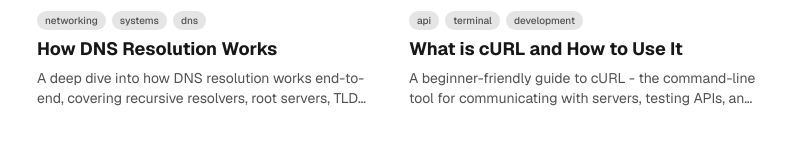
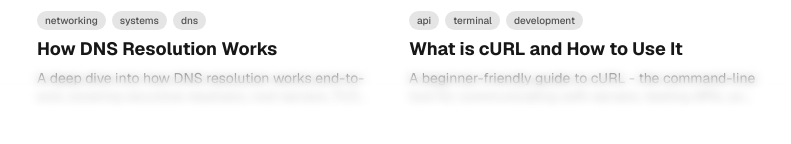
Before and after one commit to kaihere14/next_portfolio, a Next.js app: page /blogs in a window 1280 px wide. Shown: the part 688-832 px from the top of the page, without its empty margins (243-1034 px from the left). Built offline with nearby package versions, Linux system fonts and the light colour scheme; no server answers.

Commit message:
refactor: Relocate FooterBlur component to `components/Footer`, add dark mode styles, and globally render it in `layout.tsx`.

```diff
--- a/app/layout.tsx
+++ b/app/layout.tsx
@@ -1,11 +1,11 @@
 import type { Metadata } from "next";
 import { Geist, Geist_Mono } from "next/font/google";
 
+import FooterBlur from "@/components/Footer/FooterBlur";
 import NavBar from "@/components/Navbar/NavBar";
 import { ThemeProvider } from "@/hooks/ThemeProvider";
 
 import "./globals.css";
-
 
 const geistSans = Geist({
   variable: "--font-geist-sans",
@@ -53,6 +53,7 @@
         <ThemeProvider>
           <NavBar />
           {children}
+          <FooterBlur />
         </ThemeProvider>
       </body>
     </html>
--- a/app/page.tsx
+++ b/app/page.tsx
@@ -4,10 +4,10 @@
 import Achievments from "@/components/Achievments/Achievments";
 import Experience from "@/components/Experience/Experience";
 import Footer from "@/components/Footer/Footer";
+import FooterBlur from "@/components/Footer/FooterBlur";
 import GitHub from "@/components/GitHub/GitHub";
 import Hero from "@/components/HeroSection/Hero";
 import Projects from "@/components/Projects/Projects";
-import FooterBlur from "@/components/Navbar/FooterBlur";
 
 const baseUrl = process.env.NEXT_PUBLIC_SITE_URL || "https://armandev.space"; // Replace with your actual domain
 
@@ -69,7 +69,6 @@
       <GitHub />
       <Achievments />
       <Footer />
-      <FooterBlur/>
     </div>
   );
 };
--- /dev/null
+++ b/components/Footer/FooterBlur.tsx
@@ -0,0 +1,10 @@
+const FooterBlur = () => {
+  return (
+    <div
+      className="from-background pointer-events-none fixed inset-x-0 bottom-0 z-10 h-[50px] bg-gradient-to-t to-transparent [mask-image:linear-gradient(to_top,black_50%,transparent)] opacity-100 backdrop-blur-[5px] select-none [-webkit-mask-image:linear-gradient(to_top,black_50%,transparent)] dark:[mask-image:linear-gradient(to_top,black_50%,transparent)] dark:[-webkit-mask-image:linear-gradient(to_top,black_50%,transparent)]"
+      style={{ userSelect: "none" }}
+    />
+  );
+};
+
+export default FooterBlur;
--- a/components/Navbar/FooterBlur.tsx
+++ /dev/null
@@ -1,11 +0,0 @@
-
-
-const FooterBlur = () => {
-  return (
-   <div className="hidden md:block sticky bottom-0 h-10 w-screen left-0 right-0 bg-cover z-101 ">
-    <div className="absolute inset-0 bg-linear-to-t from-white/30 via-white/10 to-transparent backdrop-blur-[3px]"></div>
-  </div>
-  )
-}
-
-export default FooterBlur
```
